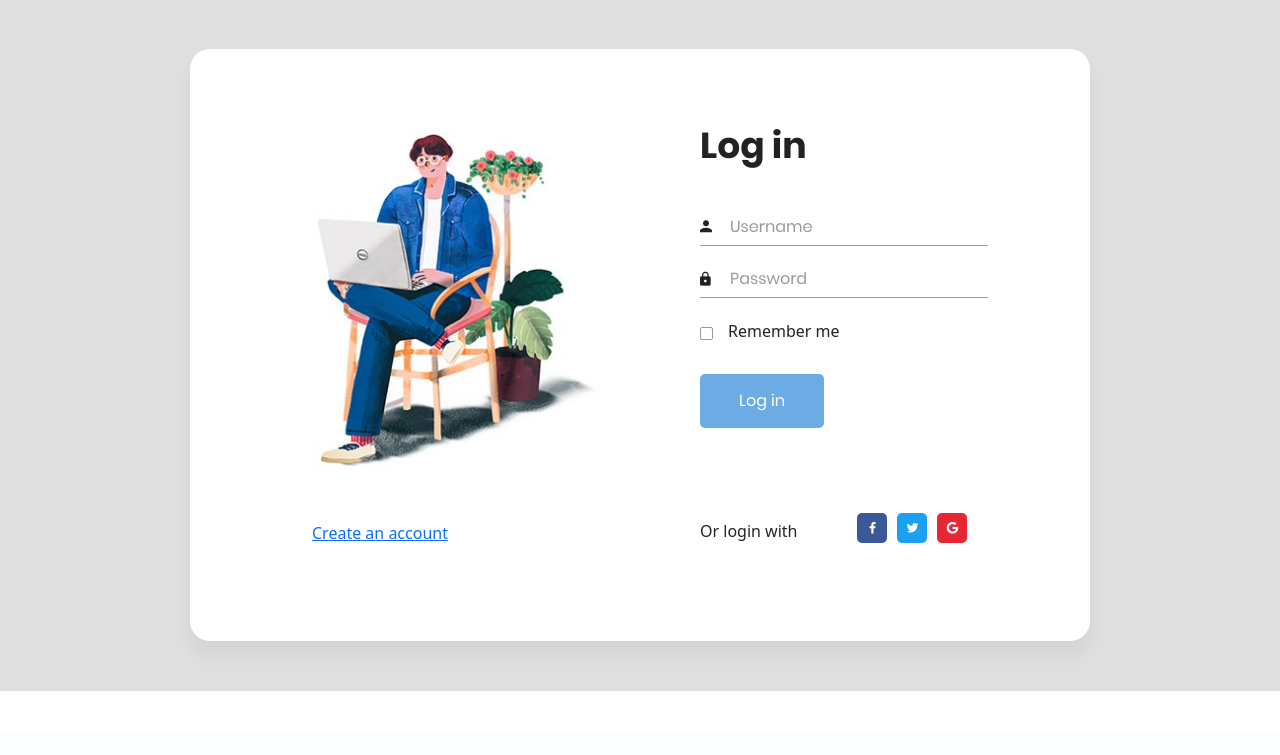
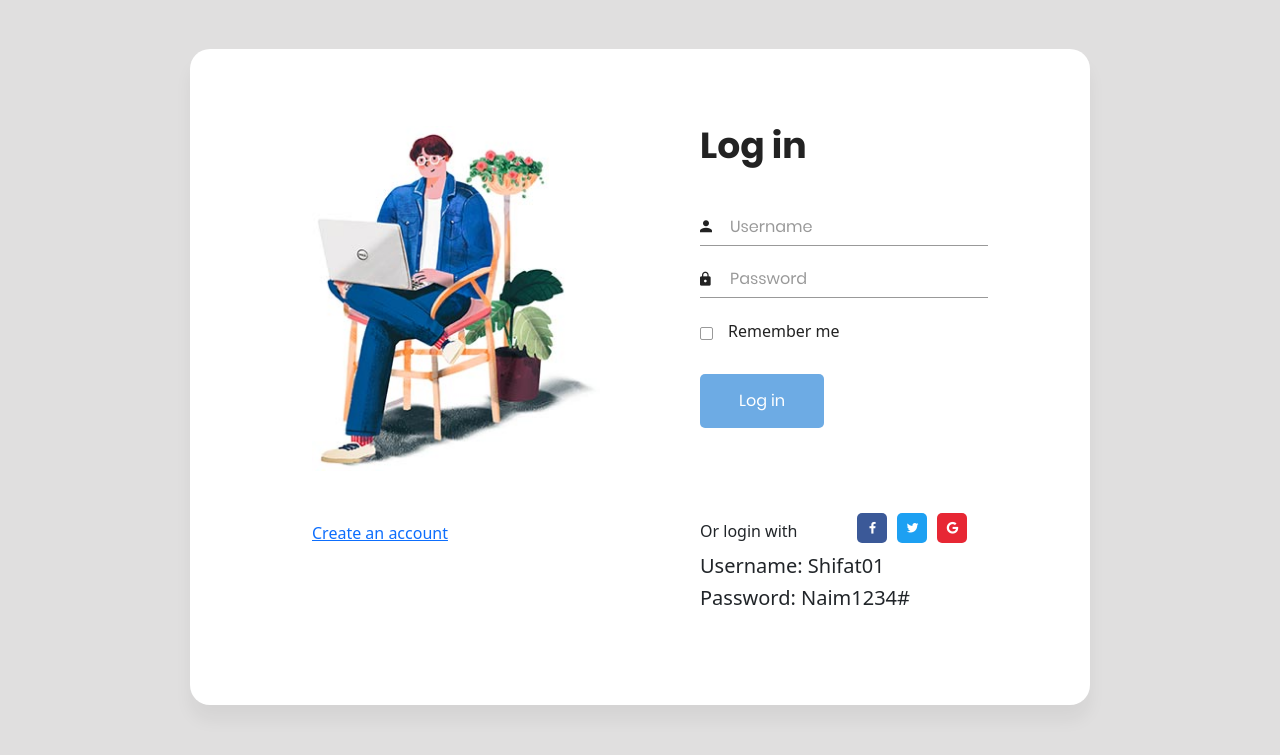
Before and after one commit to shifat025/Pet_Adoption_Bd, a Django app: page /login/ in a window 1280 px wide. Shown: the part 67-822 px from the top of the page. Before the commit the page ends 758 px from the top, so only its background shows below. Run offline with Django 5.2, Linux system fonts and the light colour scheme; some libraries are stand-ins or nearby versions.

Commit message:
username

```diff
--- a/templates/home.html
+++ b/templates/home.html
@@ -13,8 +13,8 @@
 {% block content %}
 {% comment %} carousel start {% endcomment %}
 <div class="container-fluid p-0">
-  <div id="carouselExampleControls" class="carousel slide" data-bs-ride="carousel">
-    <div class="carousel-inner">
+  <div id="carouselExampleControls" class="carousel slide"  data-bs-ride="carousel">
+    <div class="carousel-inner" >
       <div class="carousel-item active">
         <img src="{% static 'images/carousel-1.jpg' %}" class="d-block w-100" alt="...">
         <div class="carousel-caption c-caption d-flex flex-column justify-content-center align-items-center text-center">
--- a/templates/login.html
+++ b/templates/login.html
@@ -54,6 +54,8 @@
                             <li><a href="#"><i class="display-flex-center zmdi zmdi-google"></i></a></li>
                         </ul>
                     </div>
+                    <h5>Username: Shifat01</h5>
+                    <h5>Password: Naim1234#</h5>
                 </div>
             </div>
         </div>
```
Also changed, not shown: db.sqlite3.
